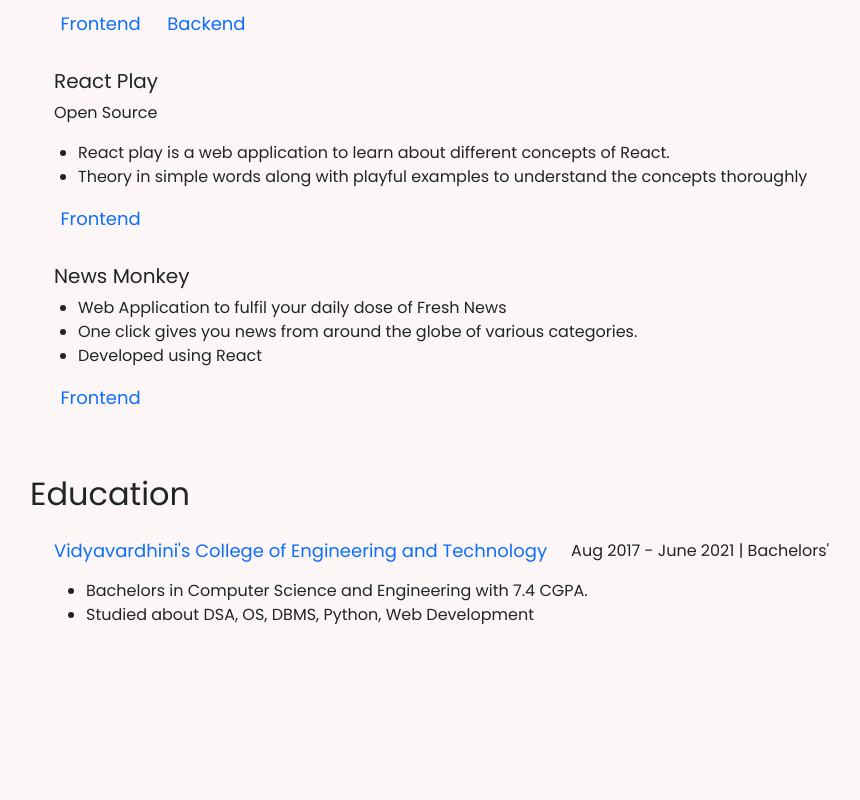
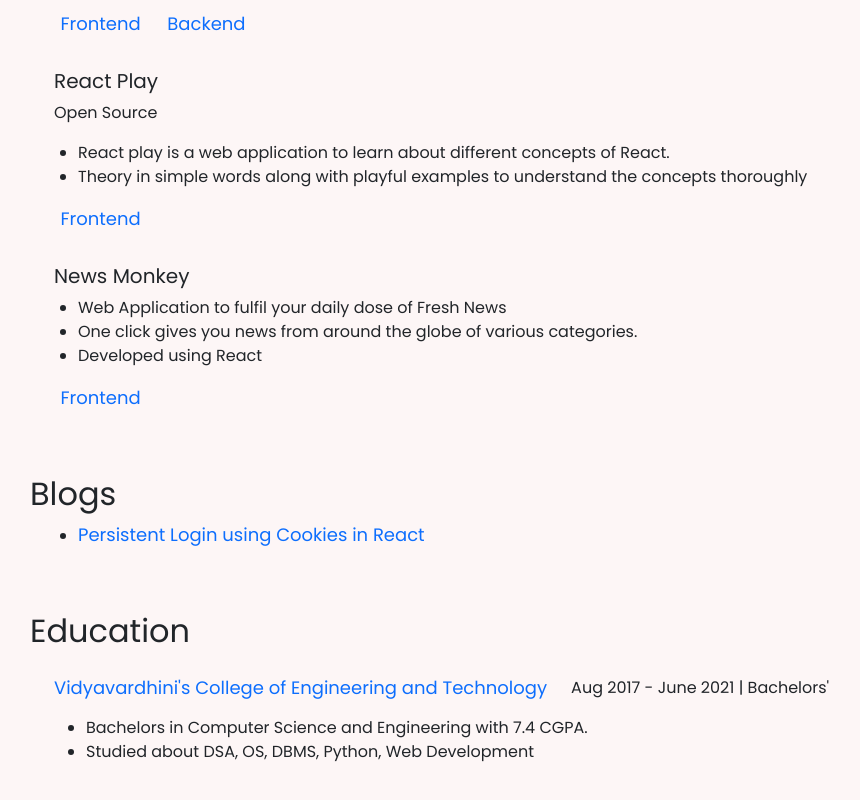
Before and after one commit to Abhishek-90/My-Portfolio, a plain HTML site: page index.html in a window 1280 px wide. Shown: the part 2495-3295 px from the top of the page, without its empty margins (84-944 px from the left). Before the commit the page ends 3218 px from the top, so only its background shows below. Drawn offline with nearby package versions, Linux system fonts and the light colour scheme.

Commit message:
added blog

```diff
--- a/Portfolio.css
+++ b/Portfolio.css
@@ -116,7 +116,7 @@ html, body {
         margin-top: 2rem;
     }
 
-    .project-details {
+    .project-details, .blogs {
         margin-top: 4rem ;
     }
 
@@ -238,7 +238,7 @@ html, body {
         margin-top: 2rem;
     }
 
-    .project-details {
+    .project-details, .blogs {
         margin: 0 0 4rem 2rem;
     }
 }
--- a/index.html
+++ b/index.html
@@ -230,7 +230,10 @@
         </div>
 
         <div class="blogs">
-
+            <h2>Blogs</h2>
+            <ul class="mx-3">
+                <li><a class="mx-0" href="https://blog.reactplay.io/persistent-log-in-using-cookies-in-react" target="_blank">Persistent Login using Cookies in React</a></li>
+            </ul>
         </div>
 
         <div class="education">
```
